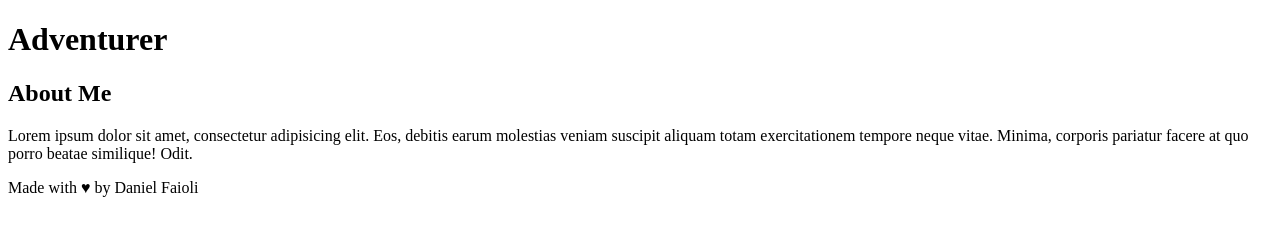
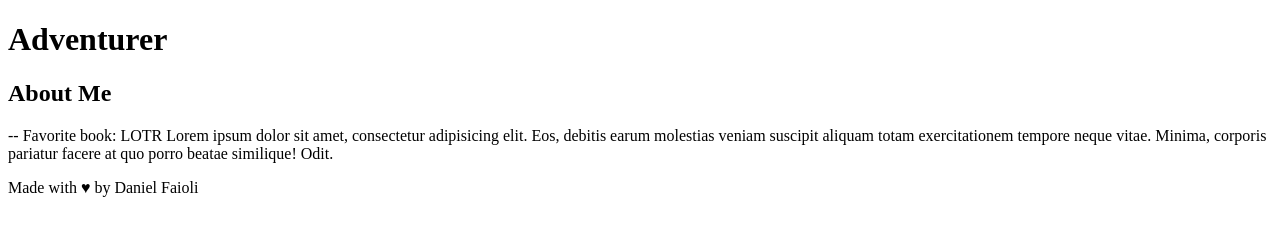
Before and after one commit to danielfaioli/Learning-Git-, a plain HTML site: page index.html in a window 1280 px wide. Drawn offline with Linux system fonts and the light colour scheme.

Commit message:
Favorite book adition

```diff
--- a/index.html
+++ b/index.html
@@ -20,7 +20,8 @@
 	<aside>
 	    <h2>About Me</h2>
 
-	    <p>Lorem ipsum dolor sit amet, consectetur adipisicing elit. Eos, debitis earum molestias veniam suscipit aliquam totam exercitationem tempore neque vitae. Minima, corporis pariatur facere at quo porro beatae similique! Odit.</p>
+	    <p> -- Favorite book: LOTR
+	    Lorem ipsum dolor sit amet, consectetur adipisicing elit. Eos, debitis earum molestias veniam suscipit aliquam totam exercitationem tempore neque vitae. Minima, corporis pariatur facere at quo porro beatae similique! Odit.</p>
 	</aside>
 	<!-- end of new content -->
     <footer>
```
